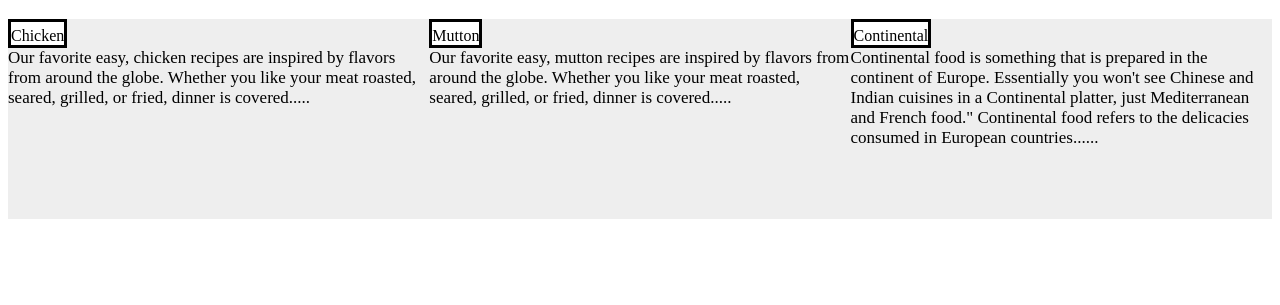
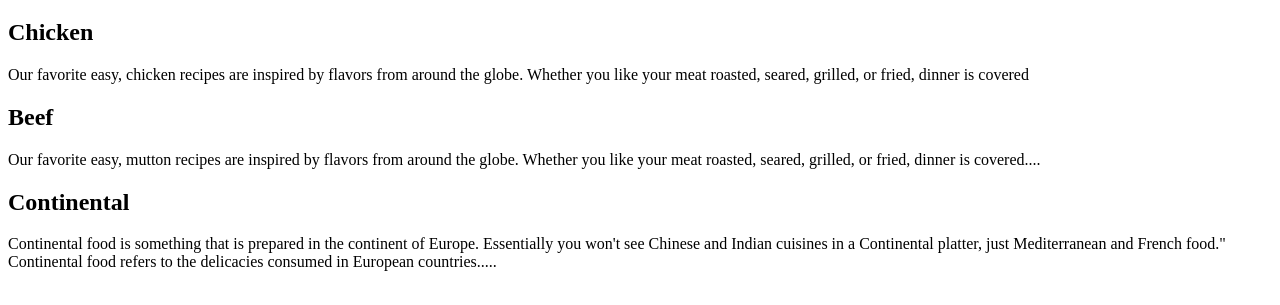
Before and after one commit to harissadaqat/module_solution, a plain HTML site: page index.html in a window 1280 px wide. Shown: the part 61-366 px from the top of the page. Drawn offline with Linux system fonts and the light colour scheme.

Commit message:
Update index.html

```diff
--- a/index.html
+++ b/index.html
@@ -1,28 +1,26 @@
 <!DOCTYPE html>
 <html>
 <head>
-	<title> OUR MENU</title>
-	<meta charset="utf-8">
- <link rel="stylesheet" href="./style.css">
+	<title>Lean Chicken</title>
+	<link rel="stylesheet" type="text/css" href="./style.css">
 </head>
 <body>
-	<h1>OUR MENU</h1>
-	<div>
-		<div class="first col-lg-4 col-md-6 col-sm-12">
-			<p id="one">Chicken</p>
-			<div class="ad">Our favorite easy, chicken recipes are inspired by flavors from around the globe. Whether you like your meat roasted, seared, grilled, or fried, dinner is covered.....</div>
+	<h1>Our Menu</h1>
+	<div class="container">
+		<section class="col1">
+			<h2>Chicken</h2>
+			<p>Our favorite easy, chicken recipes are inspired by flavors from around the globe. Whether you like your meat roasted, seared, grilled, or fried, dinner is covered </p>
+		</section>
 
-		</div>
-		<div class="second first col-lg-4 col-md-6 col-sm-12">
-			<p id="two">Mutton</p>
-			<div class="ad">Our favorite easy, mutton recipes are inspired by flavors from around the globe. Whether you like your meat roasted, seared, grilled, or fried, dinner is covered.....</div>
+		<section class="col2">
+			<h2>Beef</h2>
+			<p>Our favorite easy, mutton recipes are inspired by flavors from around the globe. Whether you like your meat roasted, seared, grilled, or fried, dinner is covered....</p>
+		</section>
 
-		</div>
-		<div class="third first col-lg-4 col-md-6 col-sm-12">
-			<p id="three">Continental</p>
-			<div class="ad">Continental food is something that is prepared in the continent of Europe. Essentially you won't see Chinese and Indian cuisines in a Continental platter, just Mediterranean and French food." Continental food refers to the delicacies consumed in European countries......</div>
-
-		</div>
-
+		<section class="col3">
+			<h2>Continental</h2>
+			<p>Continental food is something that is prepared in the continent of Europe. Essentially you won't see Chinese and Indian cuisines in a Continental platter, just Mediterranean and French food." Continental food refers to the delicacies consumed in European countries..... </p>
+		</section>
+	</div>
 </body>
 </html>
```
